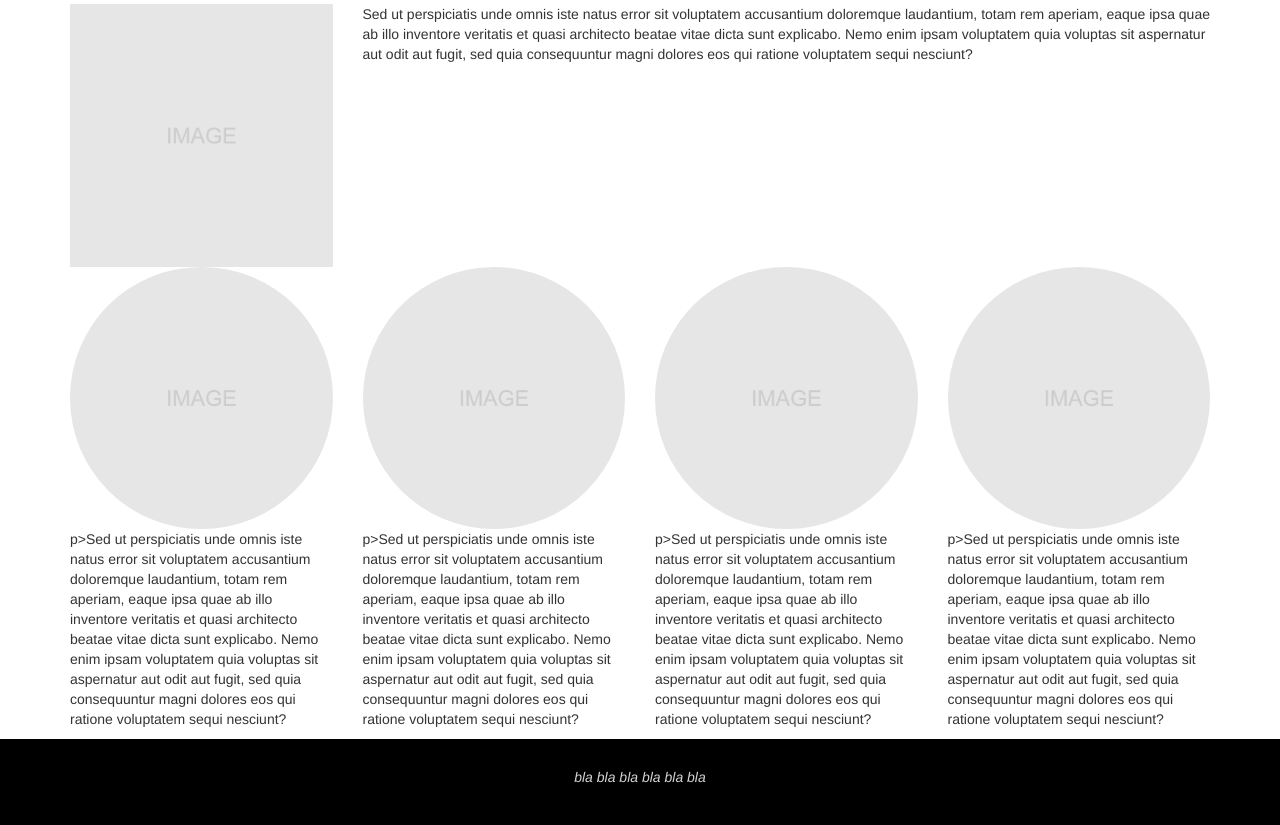
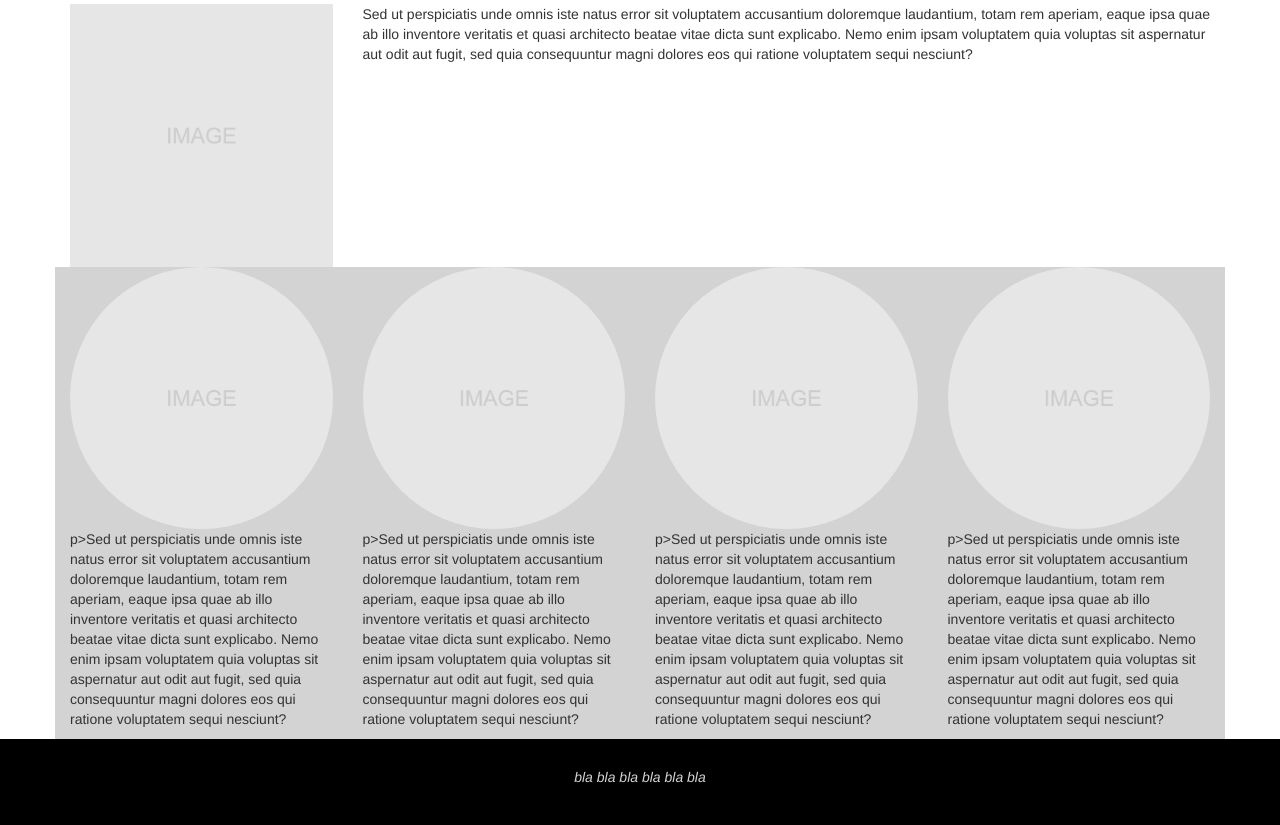
Before and after one commit to MartyBonacci/bootstrapchallenge, a PHP site: page / in a window 1280 px wide. Shown: the part 447-1272 px from the top of the page. Run offline with PHP 8.4, Linux system fonts and the light colour scheme; some libraries are stand-ins or nearby versions.

Commit message:
background color of first row

```diff
--- a/css/style.css
+++ b/css/style.css
@@ -21,3 +21,7 @@ header {
 	margin-top: 3em;
 	margin-bottom: 3em;
 }
+
+.row:nth-last-of-type(1){
+	background-color: lightgray;
+}
```
